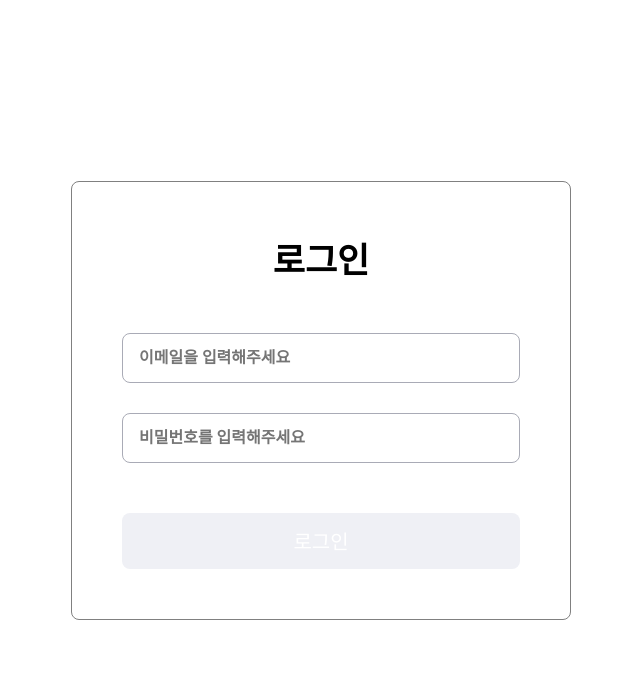
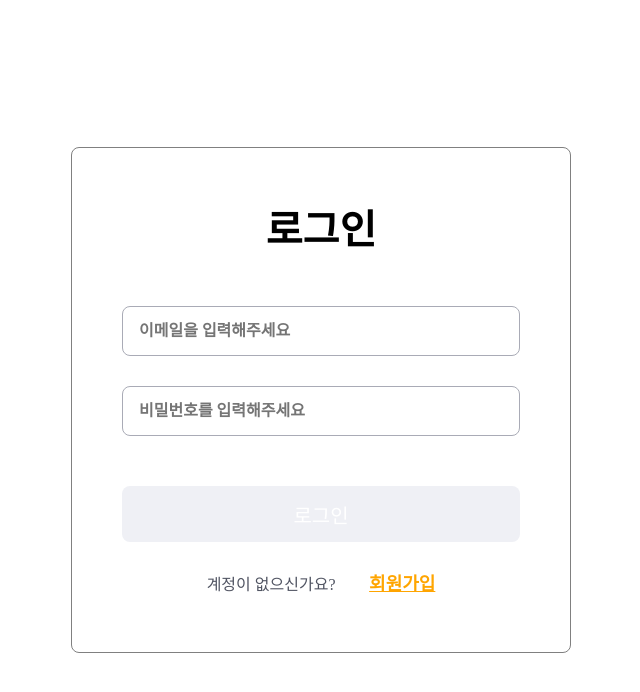
Before and after one commit to sonmansu/wanted-pre-onboarding-frontend, a React (Create React App) app: page /signin in a window 1280 px wide. Shown: the top 692 px of the page, without its empty margins (319-959 px from the left). Built offline with nearby package versions, Linux system fonts and the light colour scheme.

Commit message:
[feat] 인풋창 밑에 유효성 검사 메세지 띄움
* 추가 변경 사항 *
- 색상, 폰트 변수 사용하도록 변경
- 회원가입, 로그인 페이지 하단에 다른 페이지 이동 기능 추가

```diff
--- a/src/pages/SignInPage/index.tsx
+++ b/src/pages/SignInPage/index.tsx
@@ -1,9 +1,19 @@
-import { useState } from "react";
+import { useEffect, useState } from "react";
 import { signIn } from "../../api/lib/auth";
 import { useNavigate } from "react-router-dom";
-import { PATH } from "../../common/utils/constants";
+import { TOKEN, PATH } from "../../common/utils/constants";
 import { AxiosError } from "axios";
-import { AuthBtn, AuthInput, AuthTitle, FormWrap, Wrap } from "styles/auth";
+import {
+    AuthBtn,
+    AuthInput,
+    AuthTitle,
+    BottomRow,
+    Description,
+    ErrorMessage,
+    FormWrap,
+    StyledLink,
+    Wrap,
+} from "styles/auth";
 
 /**
  * 로그인 페이지
@@ -57,6 +67,12 @@ export const SignInPage: React.FC = () => {
         }
     };
 
+    useEffect(() => {
+        if (localStorage.getItem(TOKEN)) {
+            navigate(`/${PATH.todo}`);
+        }
+    }, [navigate]);
+
     return (
         <Wrap>
             <FormWrap>
@@ -65,12 +81,24 @@ export const SignInPage: React.FC = () => {
                     data-testid="email-input"
                     placeholder="이메일을 입력해주세요"
                     onChange={handleChangeInput}
+                    error={form.email.length > 0 && !isValidEmail}
                 />
+                {form.email.length > 0 && !isValidEmail && (
+                    <ErrorMessage>
+                        @가 포함된 유효한 이메일을 입력해주세요
+                    </ErrorMessage>
+                )}
                 <AuthInput
                     data-testid="password-input"
                     placeholder="비밀번호를 입력해주세요"
                     onChange={handleChangeInput}
+                    error={form.password.length > 0 && !isValidPassword}
                 />
+                {form.password.length > 0 && !isValidPassword && (
+                    <ErrorMessage>
+                        비밀번호는 8자 이상이어야 합니다
+                    </ErrorMessage>
+                )}
                 <AuthBtn
                     data-testid="signin-button"
                     disabled={!isValidEmail || !isValidPassword}
@@ -78,6 +106,10 @@ export const SignInPage: React.FC = () => {
                 >
                     로그인
                 </AuthBtn>
+                <BottomRow>
+                    <Description>계정이 없으신가요?</Description>
+                    <StyledLink to={`/${PATH.signUp}`}>회원가입</StyledLink>
+                </BottomRow>
             </FormWrap>
         </Wrap>
     );
--- a/src/pages/SignUpPage/index.tsx
+++ b/src/pages/SignUpPage/index.tsx
@@ -1,9 +1,19 @@
-import { useState } from "react";
+import { useEffect, useState } from "react";
 import { signUp } from "../../api/lib/auth";
 import { useNavigate } from "react-router-dom";
-import { PATH } from "../../common/utils/constants";
+import { PATH, TOKEN } from "../../common/utils/constants";
 import { AxiosError } from "axios";
-import { AuthBtn, AuthInput, AuthTitle, FormWrap, Wrap } from "styles/auth";
+import {
+    AuthBtn,
+    AuthInput,
+    AuthTitle,
+    Description,
+    FormWrap,
+    BottomRow,
+    Wrap,
+    StyledLink,
+    ErrorMessage,
+} from "styles/auth";
 
 /**
  * 회원가입 페이지
@@ -50,6 +60,12 @@ export const SignUpPage: React.FC = () => {
         }
     };
 
+    useEffect(() => {
+        if (localStorage.getItem(TOKEN)) {
+            navigate(`/${PATH.todo}`);
+        }
+    }, [navigate]);
+
     return (
         <Wrap>
             <FormWrap>
@@ -58,12 +74,24 @@ export const SignUpPage: React.FC = () => {
                     data-testid="email-input"
                     placeholder="이메일을 입력해주세요"
                     onChange={handleChangeInput}
+                    error={form.email.length > 0 && !isValidEmail}
                 />
+                {form.email.length > 0 && !isValidEmail && (
+                    <ErrorMessage>
+                        @가 포함된 유효한 이메일을 입력해주세요
+                    </ErrorMessage>
+                )}
                 <AuthInput
                     data-testid="password-input"
                     placeholder="비밀번호를 입력해주세요"
                     onChange={handleChangeInput}
+                    error={form.password.length > 0 && !isValidPassword}
                 />
+                {form.password.length > 0 && !isValidPassword && (
+                    <ErrorMessage>
+                        비밀번호는 8자 이상이어야 합니다
+                    </ErrorMessage>
+                )}
                 <AuthBtn
                     data-testid="signup-button"
                     disabled={!isValidEmail || !isValidPassword}
@@ -71,6 +99,10 @@ export const SignUpPage: React.FC = () => {
                 >
                     회원가입
                 </AuthBtn>
+                <BottomRow>
+                    <Description>이미 계정이 있나요?</Description>
+                    <StyledLink to={`/${PATH.signIn}`}>로그인하기</StyledLink>
+                </BottomRow>
             </FormWrap>
         </Wrap>
     );
--- a/src/styles/auth.ts
+++ b/src/styles/auth.ts
@@ -1,4 +1,6 @@
 import styled, { css } from "styled-components/macro";
+import { COLOR, FONT_SIZE } from "./constants";
+import { Link } from "react-router-dom";
 
 export const Wrap = styled.div`
     height: 100%;
@@ -7,9 +9,10 @@ export const Wrap = styled.div`
     justify-content: center;
     align-items: center;
 `;
+
 export const AuthTitle = styled.h1`
     font-weight: 700;
-    font-size: 35px;
+    font-size: ${FONT_SIZE.l2};
     margin-bottom: 50px;
 `;
 
@@ -23,16 +26,16 @@ export const FormWrap = styled.div`
     flex-direction: column;
     width: 500px;
 `;
-export const AuthInput = styled.input`
+export const AuthInput = styled.input<{ error?: boolean }>`
     padding: 0 16px;
     width: 100%;
     height: 50px;
 
-    border: 1px solid #a9abb6;
+    border: 1px solid ${(props) => (props.error ? "red" : "#a9abb6")};
     border-radius: 8px;
 
     font-weight: 600;
-    font-size: 16px;
+    font-size: ${FONT_SIZE.m1};
 
     & + & {
         margin-top: 30px;
@@ -59,3 +62,41 @@ export const AuthBtn = styled.button<{ disabled: boolean }>`
             background-color: #eff0f5;
         `}
 `;
+
+export const ErrorMessage = styled.div`
+    padding: 7px 0 10px 0;
+    /* background-color: aqua; */
+    width: 100%;
+    font-weight: 400;
+    font-size: 16px;
+    font-size: ${FONT_SIZE.s3};
+    color: ${COLOR.error};
+`;
+export const BottomRow = styled.div`
+    padding-top: 1.6rem;
+
+    display: flex;
+    justify-content: center;
+    align-items: center;
+`;
+
+export const Description = styled.span`
+    font-weight: 500;
+    font-size: ${FONT_SIZE.m1};
+    line-height: 1.9rem;
+    color: ${COLOR.grey[500]};
+`;
+
+export const StyledLink = styled(Link)`
+    margin-left: 2.1rem;
+
+    font-weight: 600;
+    font-size: ${FONT_SIZE.m2};
+    line-height: 2.1rem;
+    color: ${COLOR.primary};
+`;
+
+export const BottomWrap = styled.div`
+    margin-top: 6.8rem;
+    margin-bottom: 9.8rem;
+`;
```
